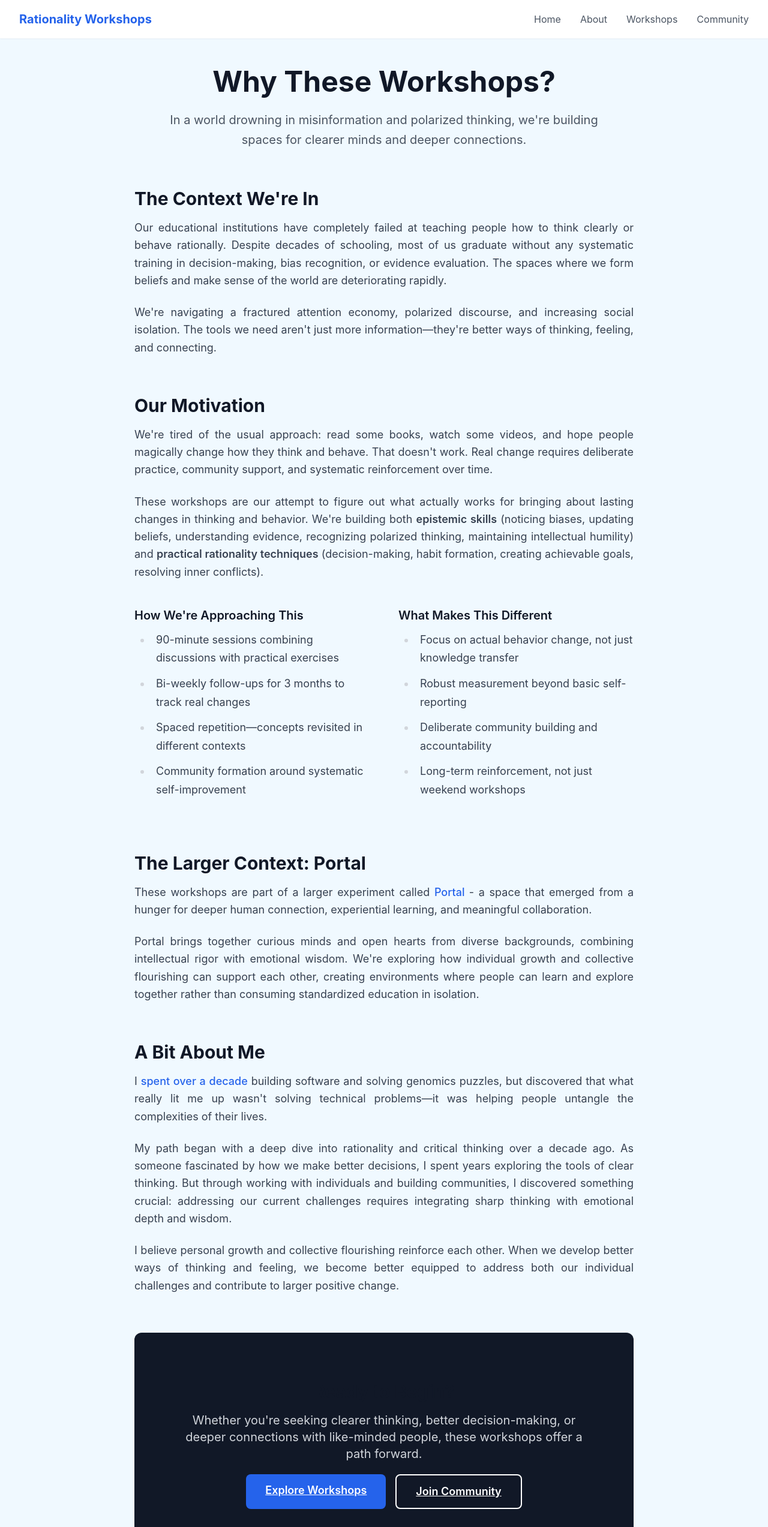
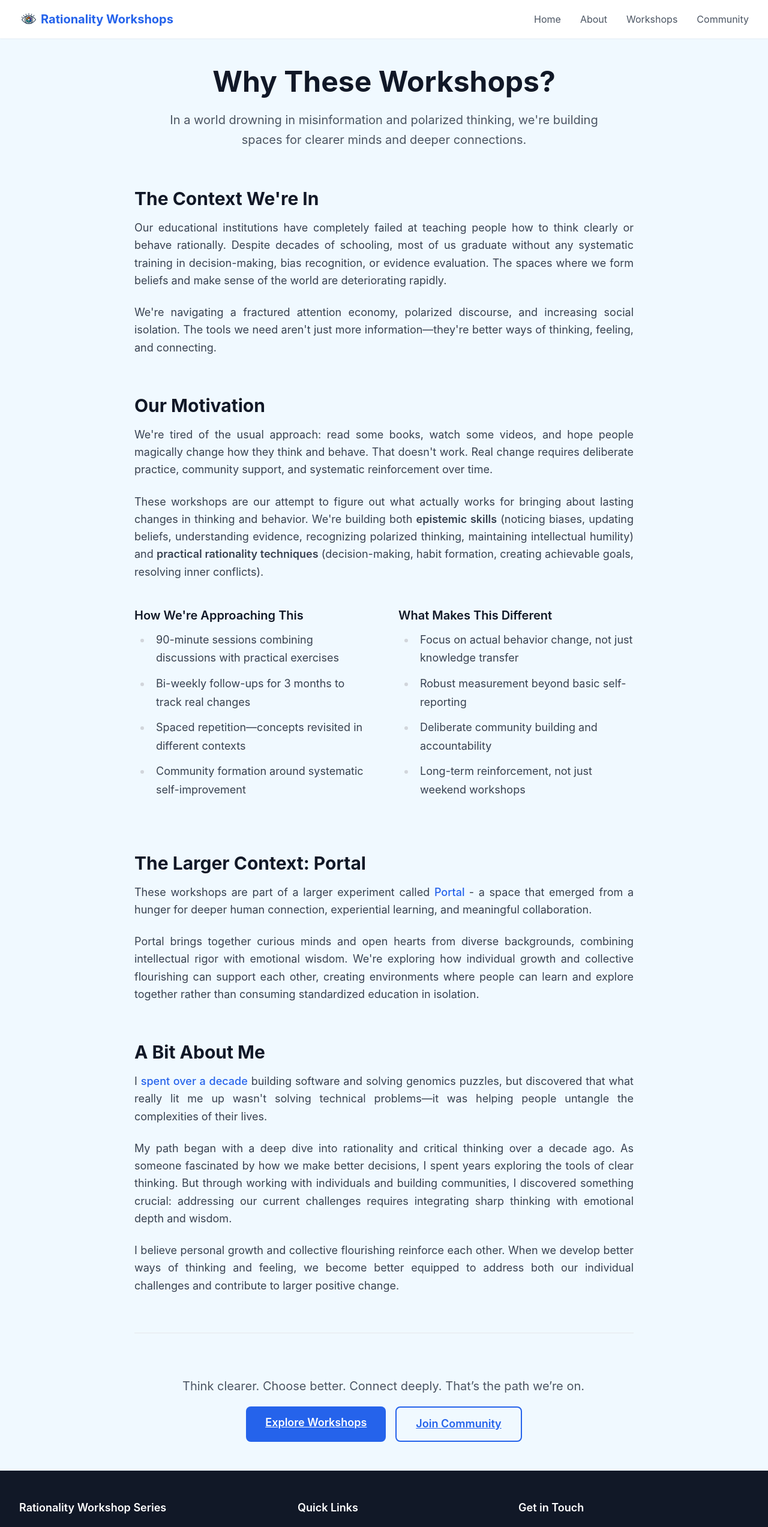
Before and after one commit to rdbcasillas/rationality-course, a Vue app: page /about in a window 1280 px wide. Shown: the top 2546 px of the page at 60% size. Built offline with nearby package versions, Linux system fonts and the light colour scheme.

Commit message:
added city in the form and updated about page along with new logo

```diff
--- a/index.html
+++ b/index.html
@@ -5,7 +5,7 @@
     <link rel="icon" href="/favicon.ico" />
     <meta name="viewport" content="width=device-width, initial-scale=1.0" />
     <script src="https://cdn.tailwindcss.com/4.1.5"></script>
-    <title>Vite App</title>
+    <title>Rationality Workshops</title>
   </head>
   <body>
     <div id="app"></div>
--- a/src/App.vue
+++ b/src/App.vue
@@ -6,8 +6,15 @@
         <div class="flex justify-between h-16">
           <!-- Logo/Brand -->
           <div class="flex items-center">
-            <router-link to="/" class="text-xl font-bold text-blue-600">
-              Rationality Workshops
+            <router-link to="/" class="flex items-center space-x-1">
+              <img
+                src="/logo.png"
+                alt="Rationality Workshops Logo"
+                class="h-8 w-8"
+              />
+              <span class="text-xl font-bold text-blue-600">
+                Rationality Workshops
+              </span>
             </router-link>
           </div>
 
--- a/src/views/About.vue
+++ b/src/views/About.vue
@@ -148,12 +148,10 @@
       </section>
 
       <!-- Call to Action -->
-      <section class="text-center bg-gray-900 text-white rounded-xl p-12">
-        <h2 class="text-3xl font-bold mb-6">Ready to Begin?</h2>
-        <p class="text-xl text-gray-300 mb-8 max-w-2xl mx-auto">
-          Whether you're seeking clearer thinking, better decision-making, or
-          deeper connections with like-minded people, these workshops offer a
-          path forward.
+      <section class="text-center border-t border-gray-200 pt-12 mt-16">
+        <p class="text-xl text-gray-600 mb-8 max-w-2xl mx-auto text-justify">
+          Think clearer. Choose better. Connect deeply. That’s the path we’re
+          on.
         </p>
         <div class="flex flex-col sm:flex-row gap-4 justify-center">
           <router-link
@@ -164,7 +162,7 @@
           </router-link>
           <router-link
             to="/community"
-            class="inline-block bg-transparent border-2 border-white hover:bg-white hover:text-gray-900 text-white font-semibold px-8 py-3 rounded-lg transition"
+            class="inline-block border-2 border-blue-600 text-blue-600 hover:bg-blue-600 hover:text-white font-semibold px-8 py-3 rounded-lg transition"
           >
             Join Community
           </router-link>
--- a/src/views/Home.vue
+++ b/src/views/Home.vue
@@ -42,7 +42,7 @@
             <h2
               class="text-2xl md:text-3xl font-bold text-center mb-12 font-display"
             >
-              Skills That Transform How You Think
+              Skills That Shift How You Think & Act
             </h2>
             <div class="grid grid-cols-1 sm:grid-cols-2 lg:grid-cols-3 gap-6">
               <div
@@ -80,9 +80,6 @@
             <h2 class="text-3xl md:text-4xl font-bold font-display mb-4">
               Featured Workshops
             </h2>
-            <p class="text-xl text-gray-600">
-              Preview our most popular workshops from the series
-            </p>
           </div>
 
           <div class="grid grid-cols-1 md:grid-cols-3 gap-8">
@@ -245,7 +242,7 @@ export default {
         {
           title: "Practical Tools",
           description:
-            "Master concrete techniques and build thinking habits you can use daily for clearer choices",
+            "Learn concrete techniques and build thinking habits you can use daily for clearer choices",
           bgColor: "bg-amber-50",
           borderColor: "border-amber-200",
         },
@@ -259,7 +256,7 @@ export default {
         {
           title: "Real-World Application",
           description:
-            "Apply rationality principles to career decisions, relationships, and personal goals",
+            "Apply rationality principles to career decisions, relationships and personal goals",
           bgColor: "bg-purple-50",
           borderColor: "border-purple-200",
         },
--- a/src/views/Workshops.vue
+++ b/src/views/Workshops.vue
@@ -179,7 +179,7 @@
       class="fixed bottom-6 right-6 z-50"
     >
       <button
-        @click="showCheckout = true"
+        @click="openCheckout"
         class="bg-primary-600 hover:bg-primary-700 text-white rounded-full p-4 shadow-lg hover:shadow-xl transition-all duration-300 relative group"
       >
         <svg class="w-6 h-6" fill="none" stroke="currentColor" viewBox="0 0 24 24">
@@ -261,6 +261,19 @@
                 placeholder="your@email.com"
               >
             </div>
+            <div>
+              <label class="block text-sm font-medium text-gray-700 mb-2">City *</label>
+              <input
+                v-model="checkoutForm.city"
+                type="text"
+                required
+                class="w-full px-4 py-2 border border-gray-300 rounded-lg focus:ring-2 focus:ring-primary-500 focus:border-transparent"
+                placeholder="Your city"
+              >
+              <p class="text-xs text-gray-500 mt-1">
+                Feel free to change the city so we can understand interest and notify you about future workshops in your area
+              </p>
+            </div>
             <div class="flex gap-4 pt-4">
               <button
                 type="button"
@@ -323,7 +336,8 @@ export default {
       isSubmitting: false,
       checkoutForm: {
         name: '',
-        email: ''
+        email: '',
+        city: ''
       },
       bangaloreOrder: [
         "How Sure Are You? — Thinking in Bets & Bayes",
@@ -627,6 +641,7 @@ export default {
             fields: {
               "Name": this.checkoutForm.name,
               "Email": this.checkoutForm.email,
+              "User City": this.checkoutForm.city,
               "Selected Workshops": this.cart.map(w => w.title).join(', '),
               "Workshop Count": this.cart.length,
               "Primary City": this.getPrimaryCity(),
@@ -660,7 +675,7 @@ export default {
         // Success - clear cart and form
         this.cart = [];
         this.saveCartToStorage();
-        this.checkoutForm = { name: '', email: '' };
+        this.checkoutForm = { name: '', email: '', city: '' };
         this.showCheckout = false;
         this.showSuccessModal = true;
 
@@ -682,6 +697,10 @@ export default {
         cityCount[a] > cityCount[b] ? a : b
       ) || this.selectedCity;
     },
+    openCheckout() {
+      this.checkoutForm.city = this.selectedCity.charAt(0).toUpperCase() + this.selectedCity.slice(1);
+      this.showCheckout = true;
+    },
   },
   mounted() {
     this.loadCartFromStorage();
```
